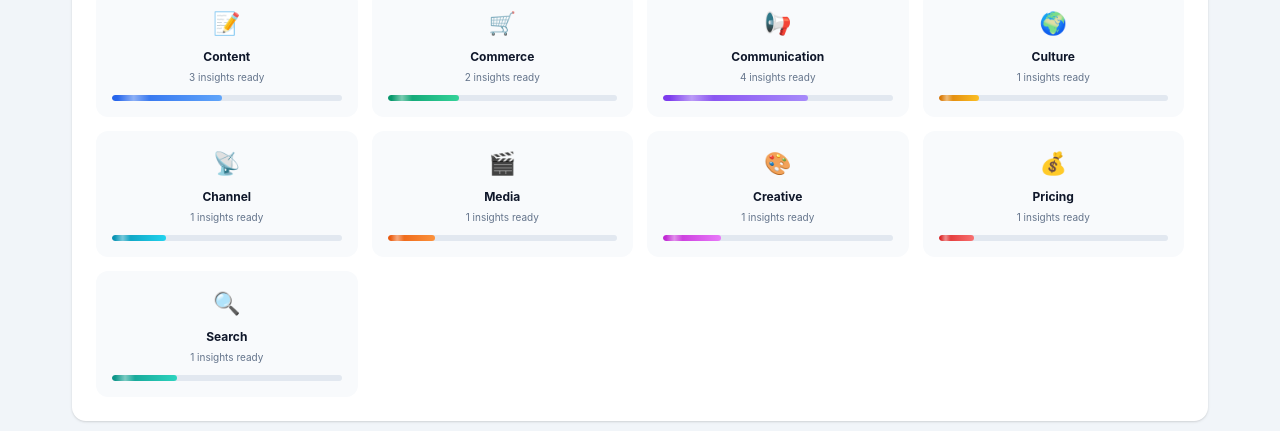
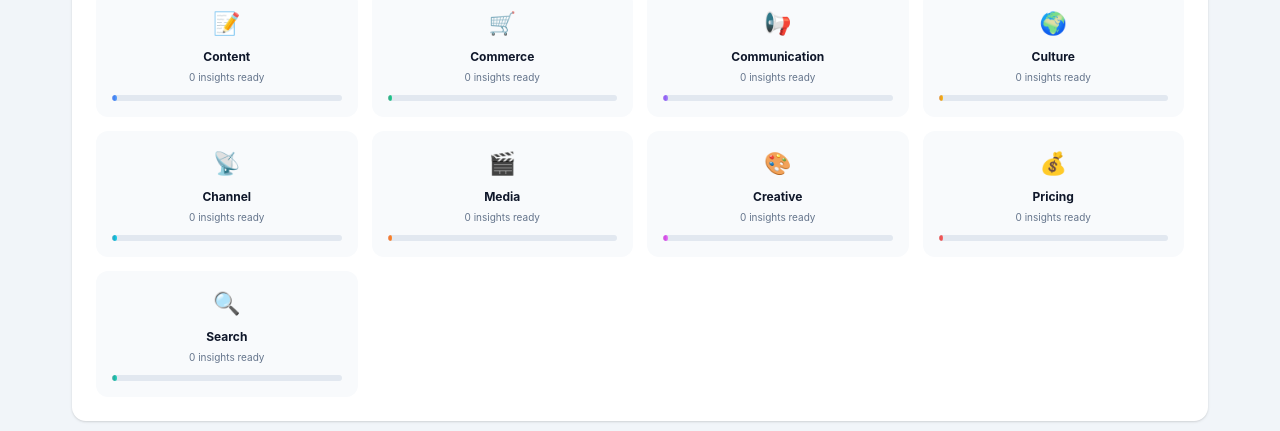
Before and after one commit to rahulsoni25/prism-fluo, a Next.js app: page /brief/processing in a window 1280 px wide. Shown: the part 885-1316 px from the top of the page. Built offline with nearby package versions, Linux system fonts and the light colour scheme; no server answers.

Commit message:
fix(processing): bars driven by real clock ratio (elapsed/total), not slow increments

```diff
--- a/app/brief/processing/page.js
+++ b/app/brief/processing/page.js
@@ -1,5 +1,5 @@
 'use client';
-import { useState, useEffect, Suspense } from 'react';
+import { useState, useEffect, useRef, Suspense } from 'react';
 import Navbar from '@/components/Navbar';
 import { useRouter, useSearchParams } from 'next/navigation';
 import { PLATFORMS_DATA } from '@/lib/data';
@@ -43,44 +43,51 @@ function ProcessingInner() {
   const [expandedCard, setExpandedCard] = useState(null);
   const [elapsed,      setElapsed]     = useState(0);
 
-  // Per-platform animation speeds (% per tick) and caps
-  const BAR_SPEED = [0.25, 0.30, 0.35, 0.18, 0.55, 0.28, 0.60, 0.32];
-  const BAR_CAP   = [88,   82,   72,   92,   55,   85,   45,   78  ];
+  // Max fill each bar/bucket can reach (never hits 100% — stays "in progress")
+  const BAR_CAP    = [88, 82, 72, 92, 55, 85, 45, 78];
   const BUCKET_CAP = [88, 75, 82, 70, 68, 72, 78, 65, 80];
-  const TOTAL_MS  = 8 * 60 * 60 * 1000; // 8 hours default
+  const TOTAL_MS   = 8 * 60 * 60 * 1000; // 8 h default
+
+  // Refs so the tick interval always reads fresh values without re-registering
+  const startMsRef = useRef(null);
+  const totalMsRef = useRef(TOTAL_MS);
 
   useEffect(() => {
+    // Fallback: no briefId — start clock from now
+    if (!startMsRef.current) startMsRef.current = Date.now();
+
     if (!briefId) return;
     fetch(`/api/briefs/${briefId}`)
       .then(r => r.ok ? r.json() : Promise.reject(new Error(`HTTP ${r.status}`)))
       .then(d => {
         if (d.error) return;
         setBrief(d);
-        // Seed bars proportional to real elapsed time so a user returning
-        // after 4 hours sees ~50% progress, not a freshly-reset 0%.
         if (d.created_at) {
           const createdMs = new Date(d.created_at).getTime();
           const totalMs   = d.sla_due_at
             ? new Date(d.sla_due_at).getTime() - createdMs
             : TOTAL_MS;
-          const ratio = Math.min((Date.now() - createdMs) / totalMs, 0.98);
-          setWidths(BAR_CAP.map(cap => Math.max(2, Math.round(ratio * cap))));
-          setBucketPcts(BUCKET_CAP.map(cap => Math.max(2, Math.round(ratio * cap))));
+          startMsRef.current = createdMs;
+          totalMsRef.current = totalMs;
         }
       })
       .catch(err => console.warn('[processing] Could not load brief:', err.message));
   }, [briefId]);
 
-  // Animate bars forward from wherever they were seeded
+  // Single tick drives elapsed counter + bar positions from real clock ratio
   useEffect(() => {
-    const tb = setInterval(() => {
-      setWidths(prev => prev.map((w, i) => w < BAR_CAP[i] ? Math.min(w + BAR_SPEED[i], BAR_CAP[i]) : w));
-    }, 400);
-    const tBucket = setInterval(() => {
-      setBucketPcts(prev => prev.map((p, i) => p < BUCKET_CAP[i] ? Math.min(p + Math.random() * 0.5 + 0.1, BUCKET_CAP[i]) : p));
-    }, 600);
-    const te = setInterval(() => setElapsed(e => e + 1), 1000);
-    return () => { clearInterval(tb); clearInterval(tBucket); clearInterval(te); };
+    const tick = setInterval(() => {
+      setElapsed(e => e + 1);
+      if (startMsRef.current) {
+        const ratio = Math.min(
+          (Date.now() - startMsRef.current) / totalMsRef.current,
+          0.98,
+        );
+        setWidths(BAR_CAP.map(cap => Math.max(2, ratio * cap)));
+        setBucketPcts(BUCKET_CAP.map(cap => Math.max(2, ratio * cap)));
+      }
+    }, 1000);
+    return () => clearInterval(tick);
   }, []);
 
   const fetchingSources = PLATFORMS_DATA.filter(p => p.status === 'fetching').length;
```
